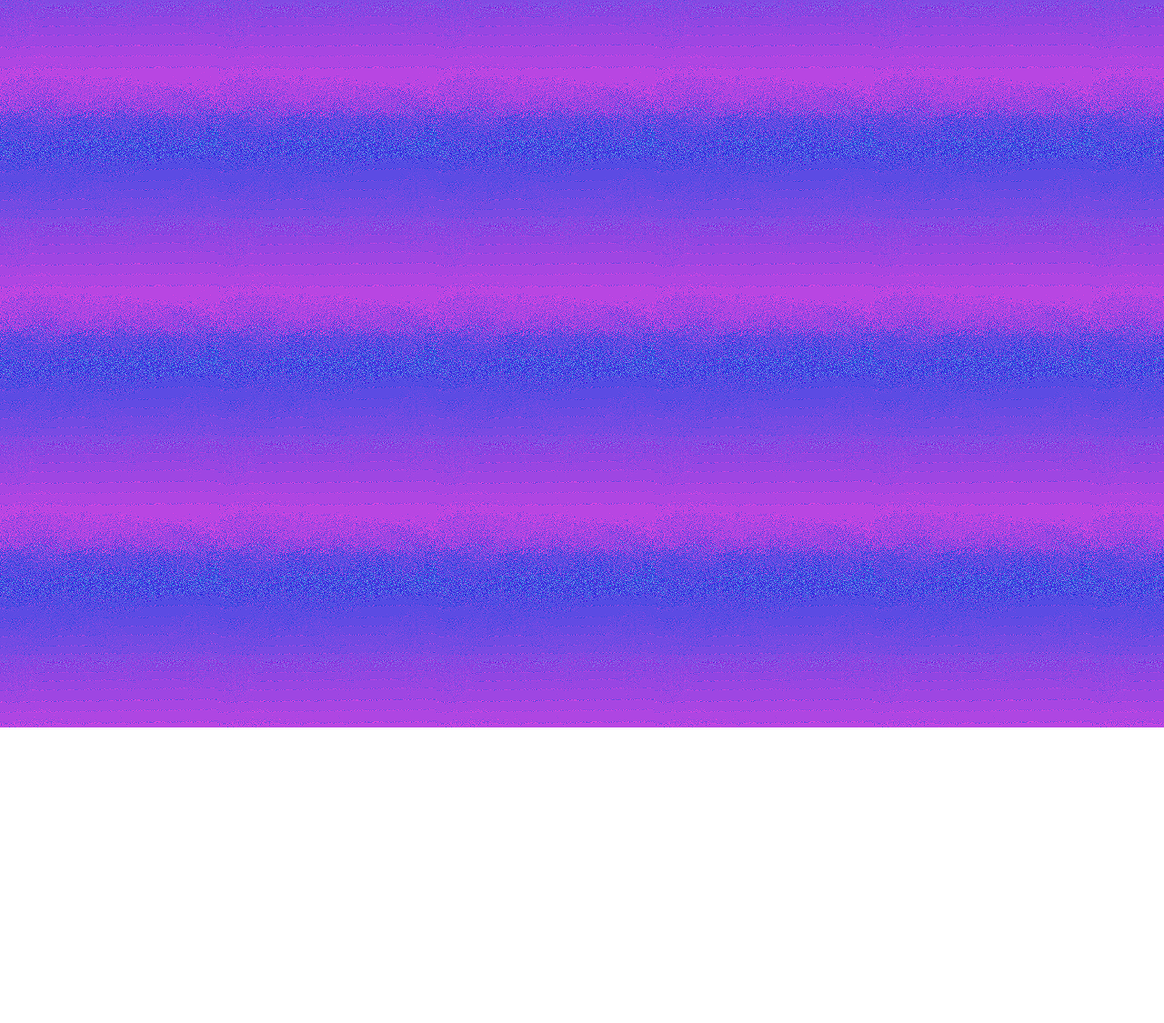
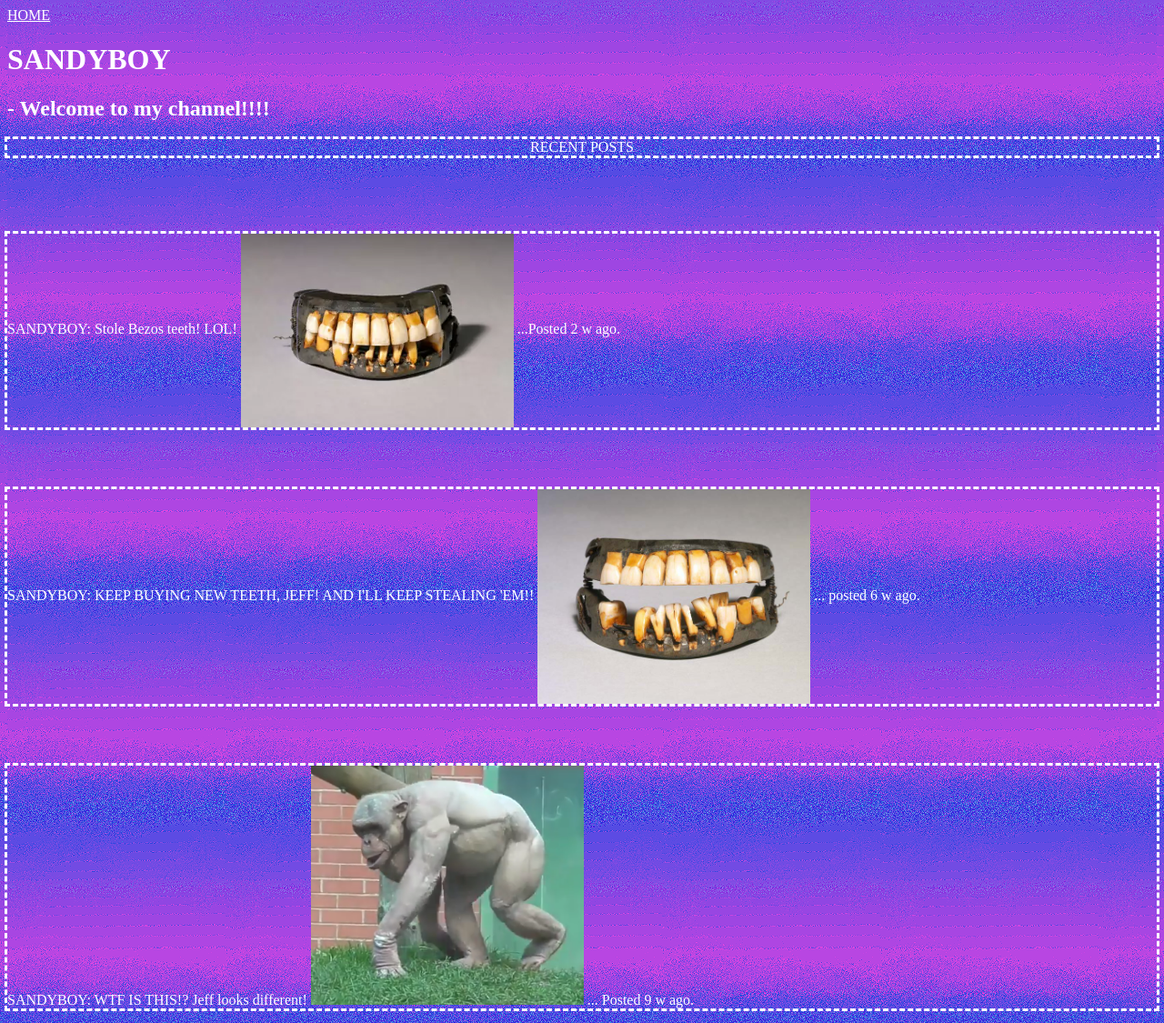
Before and after one commit to alyssadeering/project3, a plain HTML site: page sandyboy.html in a window 1280 px wide. Shown: the whole page at 91% size. Before the commit the page ends 800 px from the top, so only its background shows below. Drawn offline with Linux system fonts and the light colour scheme; files whose address does not match are found by name.

Commit message:
Added my page with posts and 3 images

```diff
--- a/assets/style.css
+++ b/assets/style.css
@@ -2,9 +2,32 @@
   font-family: "Applefont";
   src: url(fonts/applefont.ttf);
 }
+.box {
+  color: black;}
+
+p.post1{
+	outline: dashed white;
+
+}
+img.post1 {
+	vertical-align: middle;
+}
+
+img.post2 {
+	vertical-align:middle;
+}
+p.post2{
+	outline: dashed white;}
+
+img.post3 {
+	vertical-align:middle;
+}
+p.post3{
+	outline: dashed white;}
 
 body, html {
   font-family: "Applefont";
   background-image: url("images/background tile.png");
   background-repeat: repeat;
+  color: white;
 }
--- a/sandyboy.html
+++ b/sandyboy.html
@@ -3,8 +3,10 @@
 <head>
 <meta charset="utf-8">
 <title>sandyboy.html</title>
+	<link rel="stylesheet" type="text/css" href="assets/style.css">
 </head>
 <style>
+	p.recentposts{ text-align: center; outline: dashed white;}
 	body{font-family:"Apple ][";
 			background-image: url("Assets/background tile.png");
 			background-repeat: repeat-y,}
@@ -12,5 +14,35 @@
 	</style>
 <body>
 
+<a href="index.html" style="color: white;"> HOME </a>
+<h1>
+SANDYBOY
+</h1>
+<h2>- Welcome to my channel!!!!
+</h2>
+<p class="recentposts">
+RECENT POSTS
+</p>
+<br>
+<br>
+<br>
+<p class="post1">
+	  SANDYBOY: Stole Bezos teeth! LOL! <img class="post1" src="assets/images/bezosteeth1.webp" alt="bunny doll" style="width:300px"> ...Posted 2 w ago.
+</p>
+<br>
+<br>
+
+
+<p class="post2">
+	  SANDYBOY: KEEP BUYING NEW TEETH, JEFF! AND I'LL KEEP STEALING 'EM!!  <img class="post2" src="assets/images/bezosteeth2.jpg" alt="mona lisa chair" style="width:300px"> ... posted 6 w ago.
+</p>
+<br>
+<br>
+
+
+<p class="post3">
+SANDYBOY: WTF IS THIS!? Jeff looks different! <img class"post3" src="assets/images/wtfisthis.png" alt=bezos style="width:300px"> ... Posted 9 w ago.
+</p>
+
 </body>
 </html>
```
Also changed, not shown: assets/images/bezosteeth1.webp (added), assets/images/bezosteeth2.jpg (added), assets/images/bunnydoll.jpg (added), assets/images/monachair.jpg (added), assets/images/wtfisthis.png (added).
